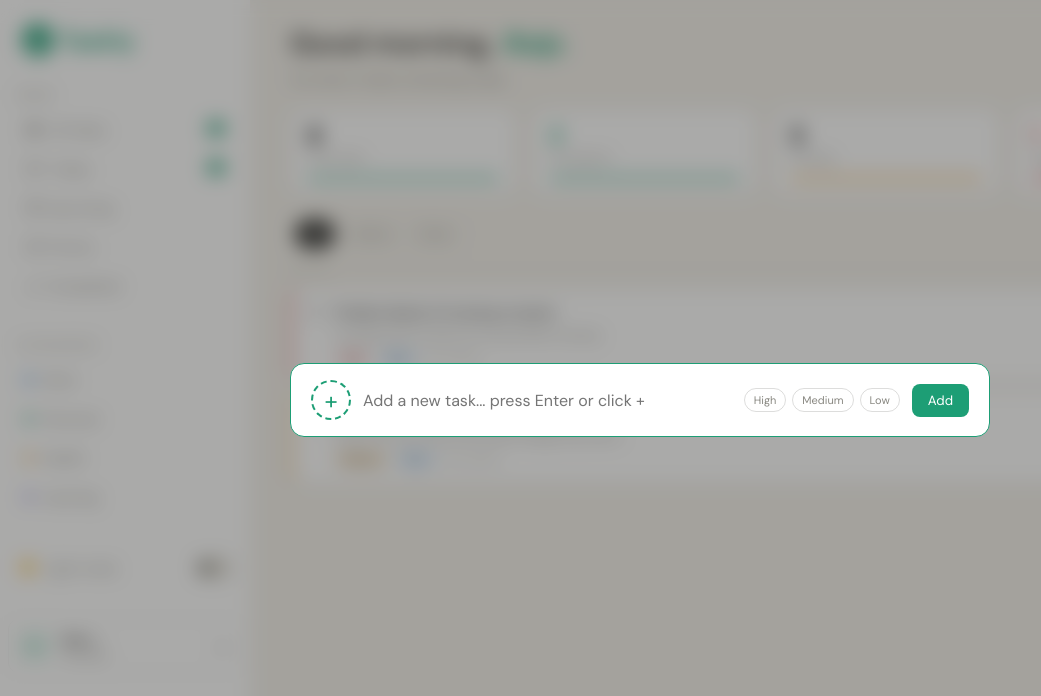
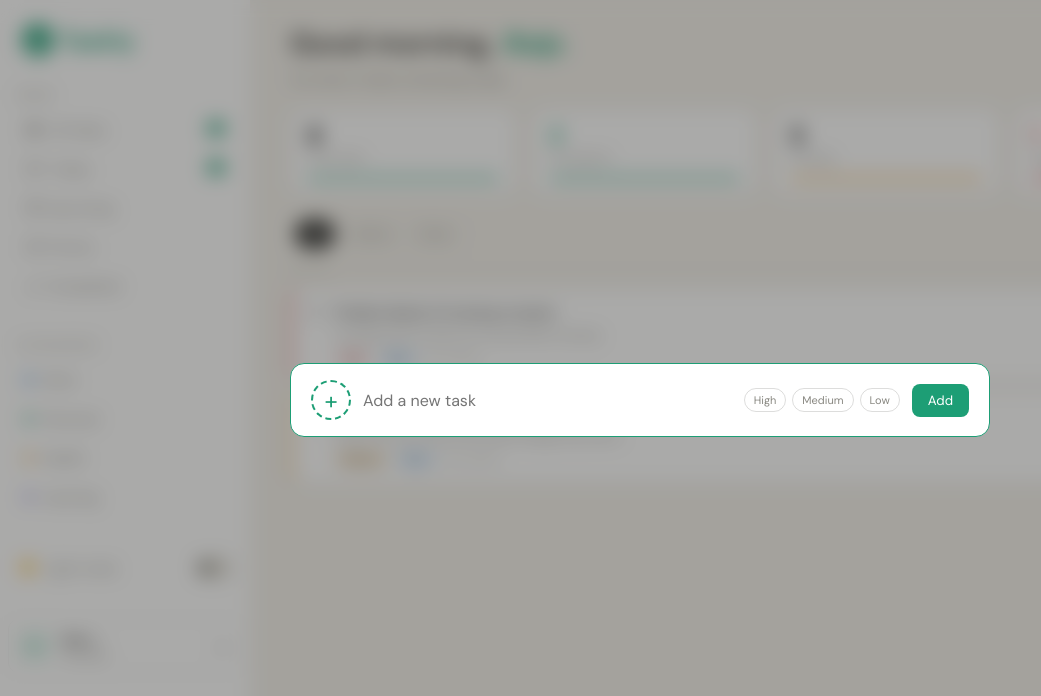
Before and after one commit to RalpGungon/Taskly, a plain HTML site: page src/index.html in a window 1280 px wide. Both pictures are taken after a click on the button "Add task". Shown: the top 696 px of the page, without its empty margins (0-1041 px from the left). Drawn offline with Linux system fonts and the light colour scheme.

Commit message:
fix: update placeholder text for task input field

```diff
--- a/src/index.html
+++ b/src/index.html
@@ -388,7 +388,7 @@
         <div class="quick-task__wrap">
             <div class="quick-task__box">
                 <div class="custom-icon task-form__open-btn">+</div>
-                <input class="add-input" type="text" placeholder="Add a new task... press Enter or click +">
+                <input class="add-input" type="text" placeholder="Add a new task">
                 <div class="chips-row">
                     <span class="chip" id="chip-high" data-priority="high">High</span>
                     <span class="chip" id="chip-med" data-priority="medium">Medium</span>
```
